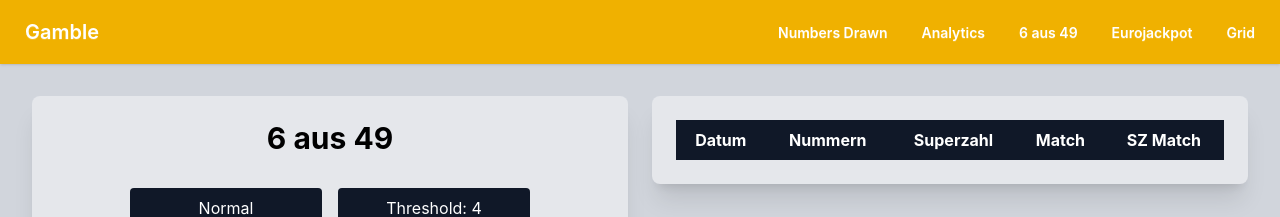
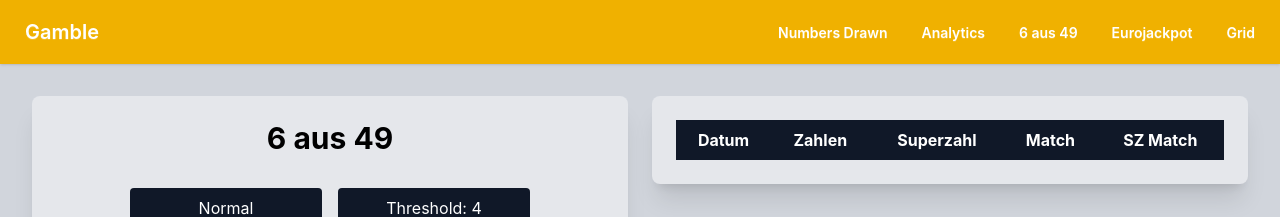
Before and after one commit to MRGSRT/gamble, a React (Vite) app in the folder frontend/: page /Lotto6aus49 in a window 1280 px wide. Shown: the top 217 px of the page. Built offline with nearby package versions, Linux system fonts and the light colour scheme.

Commit message:
refactor

```diff
--- a/frontend/src/pages/6aus49.jsx
+++ b/frontend/src/pages/6aus49.jsx
@@ -85,7 +85,7 @@ export default function Lotto6aus49() {
     },
     {
       accessorKey: "historical_numbers",
-      header: "Nummern",
+      header: "Zahlen",
       cell: ({ row }) => (
         <div className="flex gap-1">
           {row.original.historical_numbers.map((n, i) => (
@@ -176,7 +176,6 @@ export default function Lotto6aus49() {
         {/* Card */}
         <div className="bg-gray-200 shadow-xl rounded-lg p-6 flex-1 flex flex-col items-center gap-8">
 
-          {/* Title */}
           <h1 className="text-black text-3xl font-bold">6 aus 49</h1>
 
           <div className="flex gap-4 justify-center">
```
